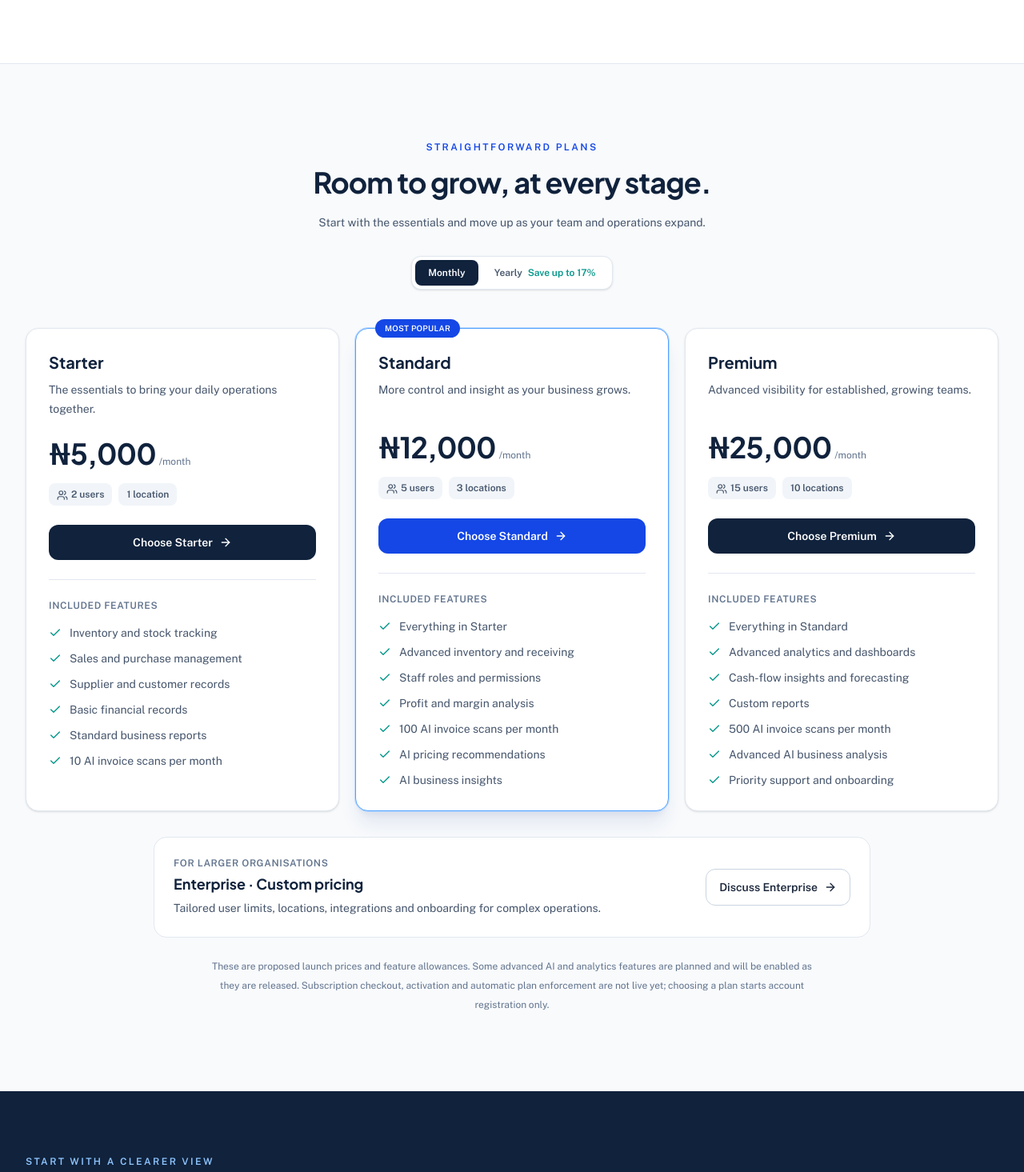
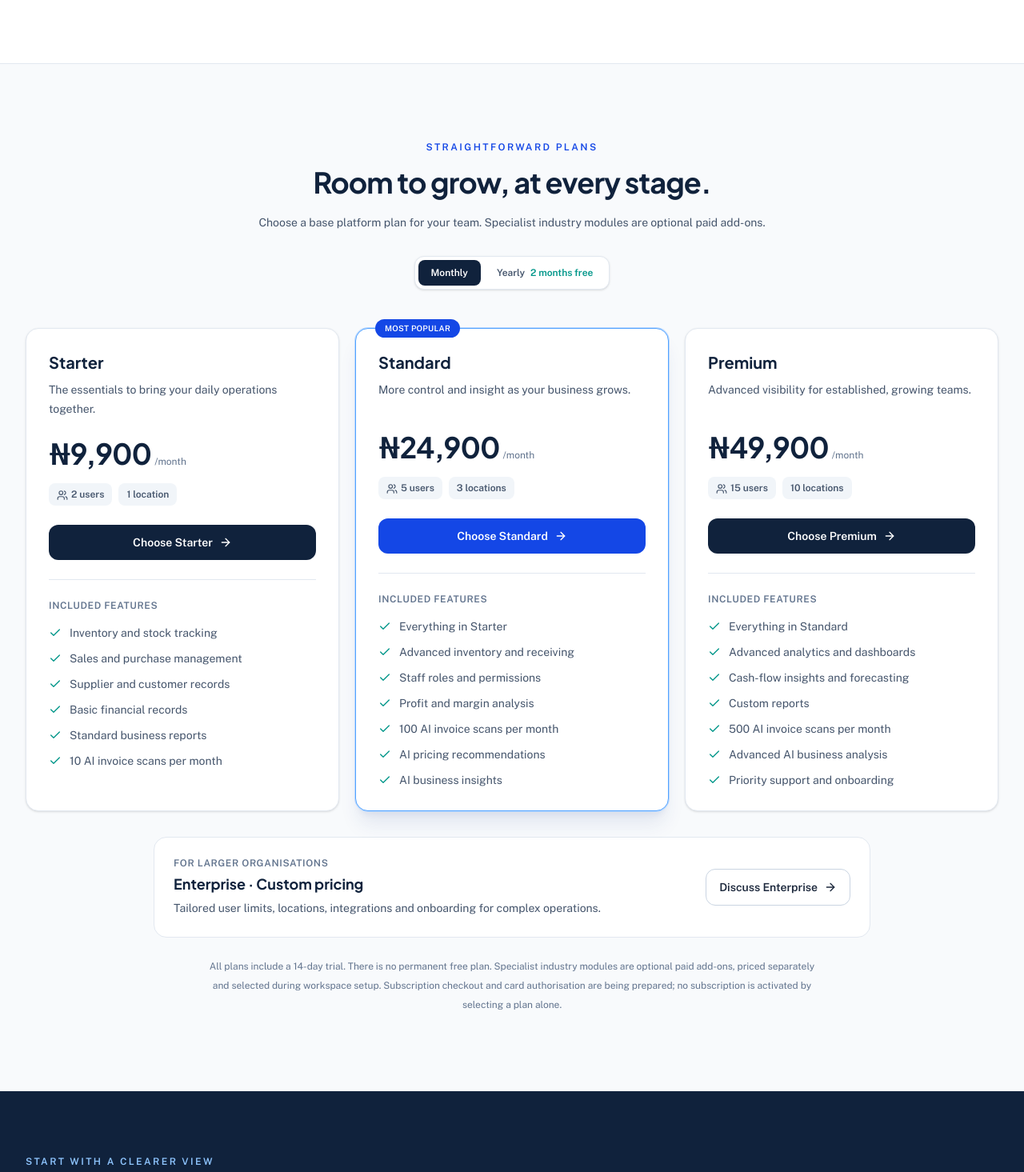
Before and after one commit to Uways-collab/veyora, a React (Vite) app: page / in a window 1280 px wide. Shown: the part 1272-2737 px from the top of the page at 80% size. Built offline with nearby package versions, Linux system fonts and the light colour scheme; no server answers.

Commit message:
Align public pricing with approved Veyora plans

```diff
--- a/src/modules/marketing/LandingPage.tsx
+++ b/src/modules/marketing/LandingPage.tsx
@@ -5,8 +5,8 @@ const plans = [
   {
     name: 'Starter',
     description: 'The essentials to bring your daily operations together.',
-    monthly: 5000,
-    annual: 50000,
+    monthly: 9900,
+    annual: 99000,
     users: '2 users',
     locations: '1 location',
     features: ['Inventory and stock tracking', 'Sales and purchase management', 'Supplier and customer records', 'Basic financial records', 'Standard business reports', '10 AI invoice scans per month'],
@@ -14,8 +14,8 @@ const plans = [
   {
     name: 'Standard',
     description: 'More control and insight as your business grows.',
-    monthly: 12000,
-    annual: 120000,
+    monthly: 24900,
+    annual: 249000,
     users: '5 users',
     locations: '3 locations',
     popular: true,
@@ -24,8 +24,8 @@ const plans = [
   {
     name: 'Premium',
     description: 'Advanced visibility for established, growing teams.',
-    monthly: 25000,
-    annual: 250000,
+    monthly: 49900,
+    annual: 499000,
     users: '15 users',
     locations: '10 locations',
     features: ['Everything in Standard', 'Advanced analytics and dashboards', 'Cash-flow insights and forecasting', 'Custom reports', '500 AI invoice scans per month', 'Advanced AI business analysis', 'Priority support and onboarding'],
@@ -153,10 +153,10 @@ export function LandingPage() {
             <div className="mx-auto max-w-2xl text-center">
               <p className="text-xs font-bold uppercase tracking-[0.2em] text-blue-700">Straightforward plans</p>
               <h2 className="mt-4 font-display text-3xl font-bold tracking-tight text-[#10223c] sm:text-4xl">Room to grow, at every stage.</h2>
-              <p className="mt-4 text-sm leading-7 text-slate-600">Start with the essentials and move up as your team and operations expand.</p>
+              <p className="mt-4 text-sm leading-7 text-slate-600">Choose a base platform plan for your team. Specialist industry modules are optional paid add-ons.</p>
               <div className="mt-7 inline-flex items-center gap-1 rounded-xl border border-slate-200 bg-white p-1 shadow-sm">
                 <button type="button" onClick={()=>setAnnual(false)} className={`rounded-lg px-4 py-2 text-xs font-semibold transition ${!annual?'bg-[#10223c] text-white':'text-slate-600 hover:bg-slate-100'}`}>Monthly</button>
-                <button type="button" onClick={()=>setAnnual(true)} className={`rounded-lg px-4 py-2 text-xs font-semibold transition ${annual?'bg-[#10223c] text-white':'text-slate-600 hover:bg-slate-100'}`}>Yearly <span className="ml-1 text-teal-600">Save up to 17%</span></button>
+                <button type="button" onClick={()=>setAnnual(true)} className={`rounded-lg px-4 py-2 text-xs font-semibold transition ${annual?'bg-[#10223c] text-white':'text-slate-600 hover:bg-slate-100'}`}>Yearly <span className="ml-1 text-teal-600">2 months free</span></button>
               </div>
             </div>
             <div className="mt-12 grid items-stretch gap-5 lg:grid-cols-3">
@@ -178,7 +178,7 @@ export function LandingPage() {
               <div><p className="text-xs font-bold uppercase tracking-wider text-slate-500">For larger organisations</p><h3 className="mt-1 font-display text-lg font-bold text-[#10223c]">Enterprise · Custom pricing</h3><p className="mt-1 text-sm leading-6 text-slate-600">Tailored user limits, locations, integrations and onboarding for complex operations.</p></div>
               <a href="/signup?plan=enterprise" className="inline-flex shrink-0 items-center gap-2 rounded-xl border border-slate-300 px-4 py-3 text-sm font-semibold text-slate-800 transition hover:border-slate-500 hover:bg-slate-50">Discuss Enterprise <ArrowRight className="h-4 w-4"/></a>
             </div>
-            <p className="mx-auto mt-6 max-w-3xl text-center text-xs leading-6 text-slate-500">These are proposed launch prices and feature allowances. Some advanced AI and analytics features are planned and will be enabled as they are released. Subscription checkout, activation and automatic plan enforcement are not live yet; choosing a plan starts account registration only.</p>
+            <p className="mx-auto mt-6 max-w-3xl text-center text-xs leading-6 text-slate-500">All plans include a 14-day trial. There is no permanent free plan. Specialist industry modules are optional paid add-ons, priced separately and selected during workspace setup. Subscription checkout and card authorisation are being prepared; no subscription is activated by selecting a plan alone.</p>
           </div>
         </section>
 
```
